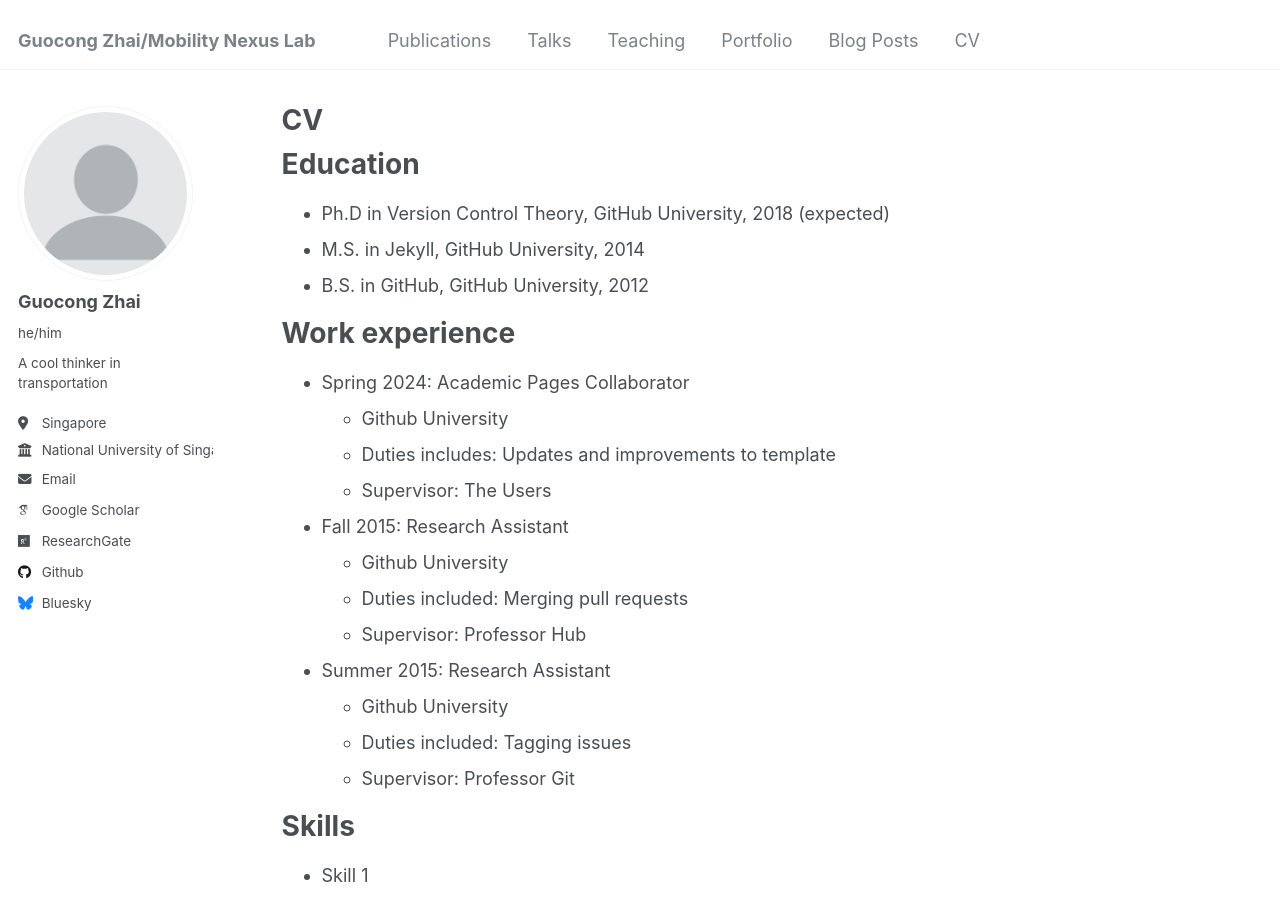
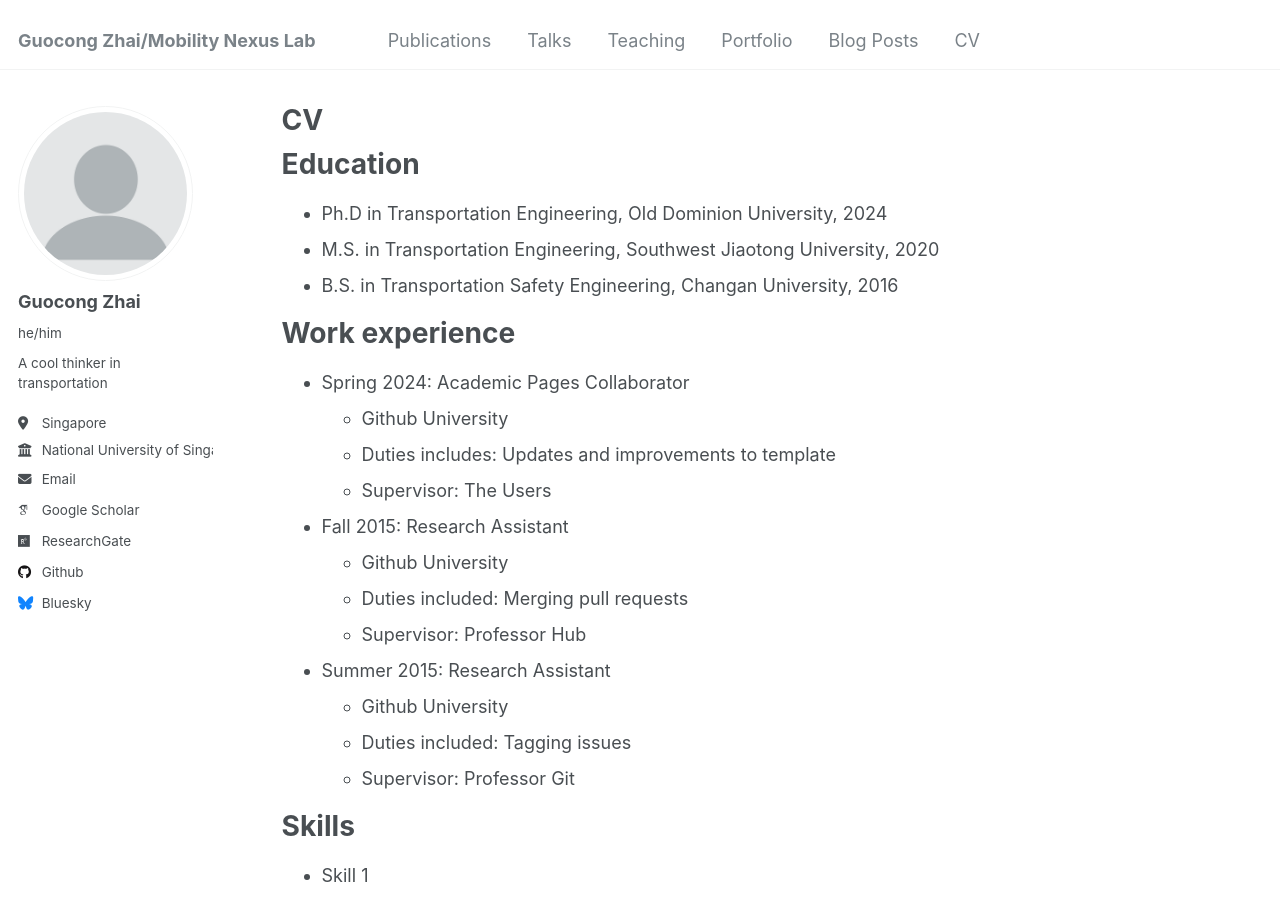
Before and after one commit to gzhai001/gzhai001.github.io, a Jekyll site: the page built from _pages/cv.md, in a window 1280 px wide and 900 px high. Built offline with Jekyll 4.4.1, drawn with Linux system fonts in a browser that asks for light colours; some web fonts are replaced.

Commit message:
Update cv.md

```diff
--- a/_pages/cv.md
+++ b/_pages/cv.md
@@ -11,9 +11,9 @@ redirect_from:
 
 Education
 ======
-* Ph.D in Version Control Theory, GitHub University, 2018 (expected)
-* M.S. in Jekyll, GitHub University, 2014
-* B.S. in GitHub, GitHub University, 2012
+* Ph.D in Transportation Engineering, Old Dominion University, 2024
+* M.S. in Transportation Engineering, Southwest Jiaotong University, 2020
+* B.S. in Transportation Safety Engineering, Changan University, 2016
 
 Work experience
 ======
```
